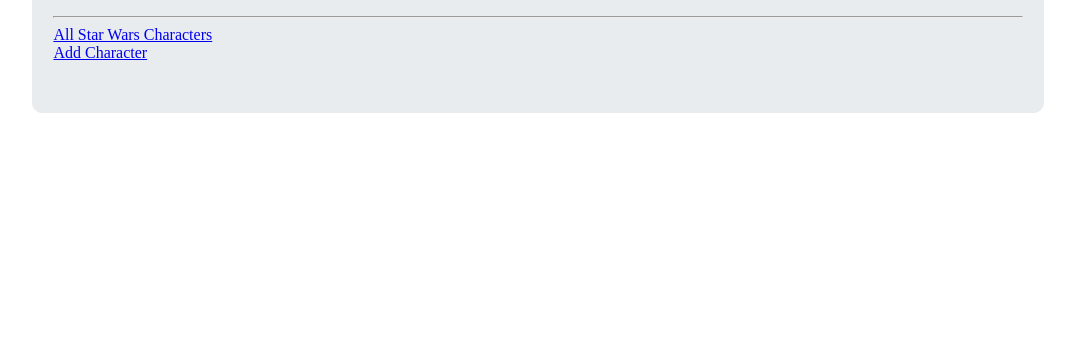
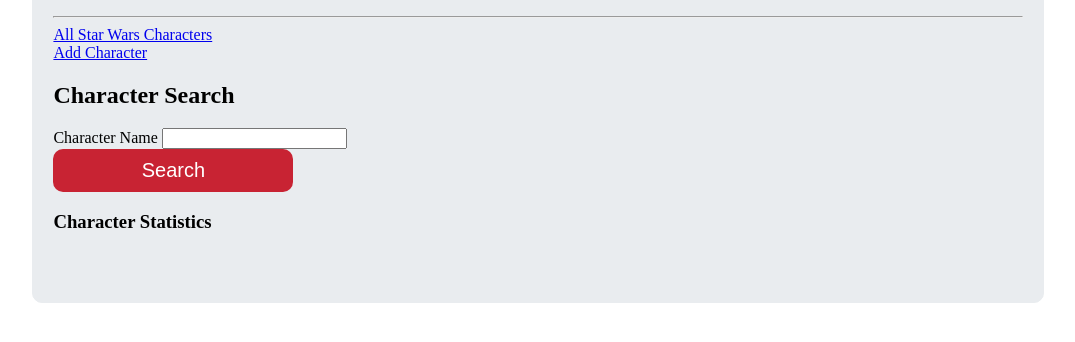
Before and after one commit to kendayao/server-practice, a website: page public/index.html in a window 1280 px wide. Shown: the part 164-506 px from the top of the page, without its empty margins (102-1177 px from the left). Drawn offline with Linux system fonts and the light colour scheme; files that its build step writes are made by us from their sources.

Commit message:
search character button

```diff
--- a/public/index.html
+++ b/public/index.html
@@ -16,6 +16,21 @@
       <br>
       <a href="/add">Add Character</a>
 
+      <h2>Character Search</h2>
+      <form>
+        <label for="character-name">Character Name</label>
+        <input type="text" name="character-name" id="character-name">
+      </form>
+      <button id="search-button">Search</button>
+
+
+      <h3>Character Statistics</h3>
+      <div class="stats-container">
+
+
+      </div>
+
+
 
    </div>
  </div>
```
Also changed, not shown: public/assets/styles.css (renamed from public/styles.css).
